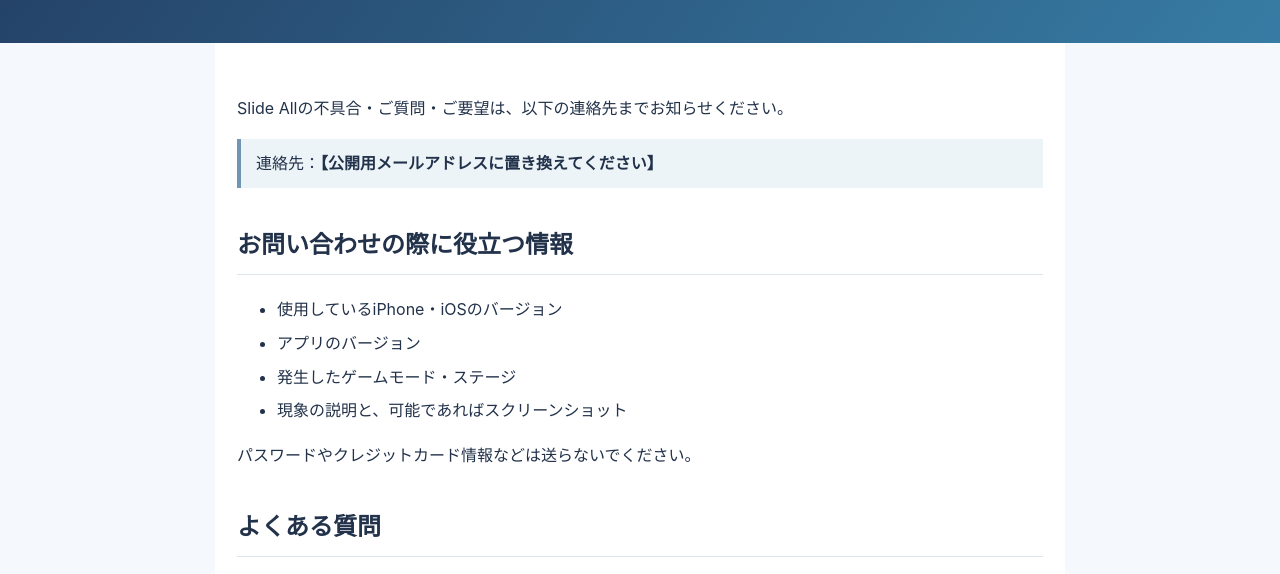
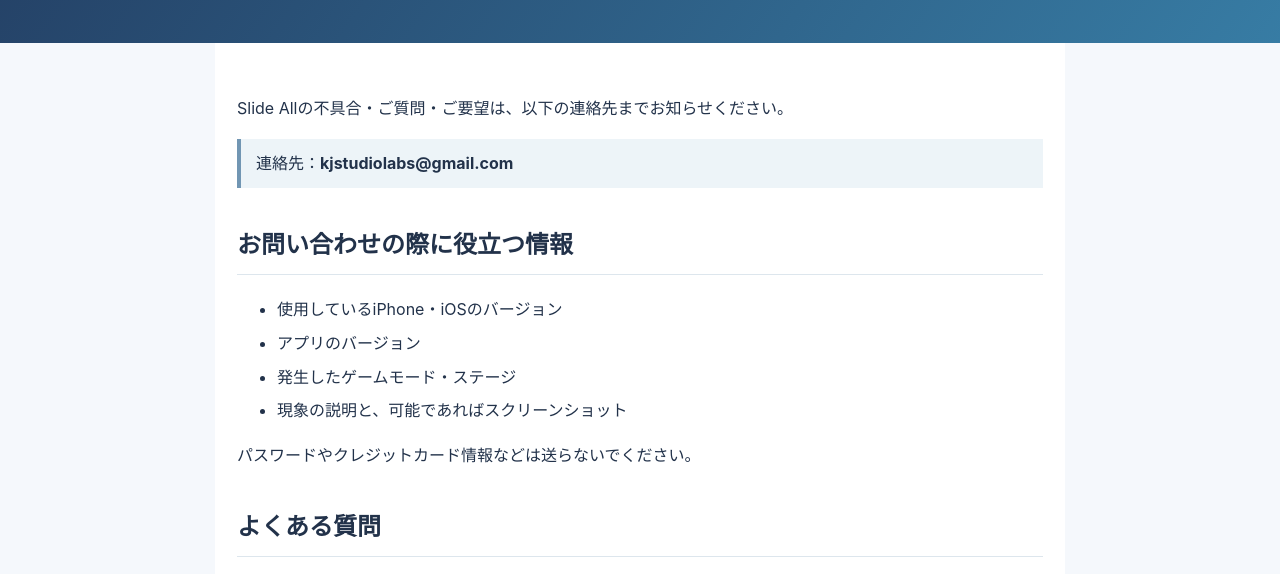
Before and after one commit to ikermadrid72/ikermadrid72.github.io, a plain HTML site: page slide-all/support.html in a window 1280 px wide. Shown: the part 196-770 px from the top of the page. Drawn offline with Linux system fonts and the light colour scheme.

Commit message:
Change support email in support.html
Updated contact email for support inquiries.

```diff
--- a/slide-all/support.html
+++ b/slide-all/support.html
@@ -1 +1 @@
-<!doctype html><html lang="ja"><head><meta charset="utf-8"><meta name="viewport" content="width=device-width,initial-scale=1"><title>サポート | Slide All</title><meta name="description" content="iOSパズルゲーム Slide All / KJ Studio Labs"><link rel="stylesheet" href="style.css"></head><body><header><div class="inner"><h1>サポート</h1><p>Slide All · KJ Studio Labs</p><nav><a href="index.html">アプリ紹介</a><a href="support.html">サポート</a><a href="privacy.html">プライバシー</a></nav></div></header><main><p>Slide Allの不具合・ご質問・ご要望は、以下の連絡先までお知らせください。</p><p class="notice">連絡先：<strong>【公開用メールアドレスに置き換えてください】</strong></p><h2>お問い合わせの際に役立つ情報</h2><ul><li>使用しているiPhone・iOSのバージョン</li><li>アプリのバージョン</li><li>発生したゲームモード・ステージ</li><li>現象の説明と、可能であればスクリーンショット</li></ul><p>パスワードやクレジットカード情報などは送らないでください。</p><h2>よくある質問</h2><h3>Slide All Proを復元したい</h3><p>アプリ内のPro画面から「購入を復元」を実行してください。購入時と同じApple Accountをご利用ください。</p><h3>ヒントが使えない</h3><p>モードごとのヒント残り回数やLIFE、現在の盤面が解ける状態かをご確認ください。</p><p><a href="privacy.html">プライバシーポリシー</a></p></main><footer>© 2026 KJ Studio Labs</footer></body></html>
+<!doctype html><html lang="ja"><head><meta charset="utf-8"><meta name="viewport" content="width=device-width,initial-scale=1"><title>サポート | Slide All</title><meta name="description" content="iOSパズルゲーム Slide All / KJ Studio Labs"><link rel="stylesheet" href="style.css"></head><body><header><div class="inner"><h1>サポート</h1><p>Slide All · KJ Studio Labs</p><nav><a href="index.html">アプリ紹介</a><a href="support.html">サポート</a><a href="privacy.html">プライバシー</a></nav></div></header><main><p>Slide Allの不具合・ご質問・ご要望は、以下の連絡先までお知らせください。</p><p class="notice">連絡先：<strong>kjstudiolabs@gmail.com</strong></p><h2>お問い合わせの際に役立つ情報</h2><ul><li>使用しているiPhone・iOSのバージョン</li><li>アプリのバージョン</li><li>発生したゲームモード・ステージ</li><li>現象の説明と、可能であればスクリーンショット</li></ul><p>パスワードやクレジットカード情報などは送らないでください。</p><h2>よくある質問</h2><h3>Slide All Proを復元したい</h3><p>アプリ内のPro画面から「購入を復元」を実行してください。購入時と同じApple Accountをご利用ください。</p><h3>ヒントが使えない</h3><p>モードごとのヒント残り回数やLIFE、現在の盤面が解ける状態かをご確認ください。</p><p><a href="privacy.html">プライバシーポリシー</a></p></main><footer>© 2026 KJ Studio Labs</footer></body></html>
```
